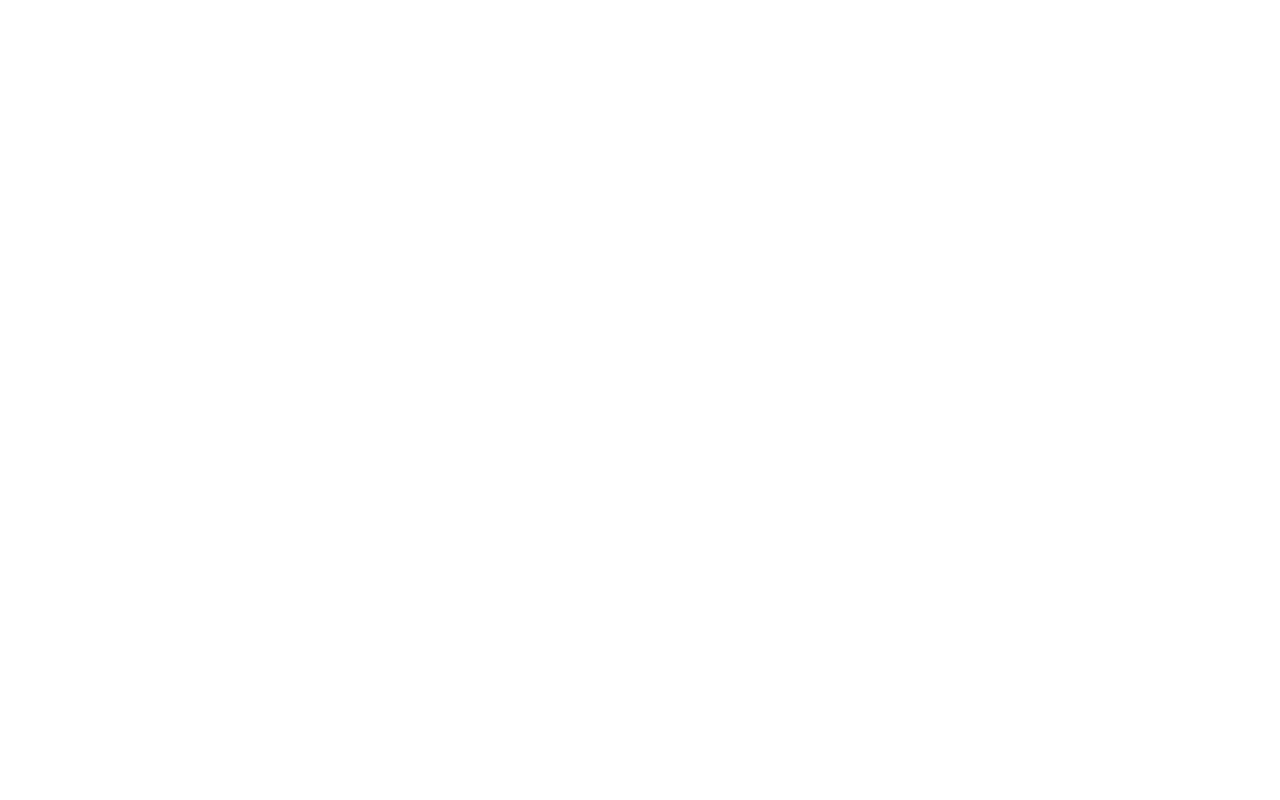
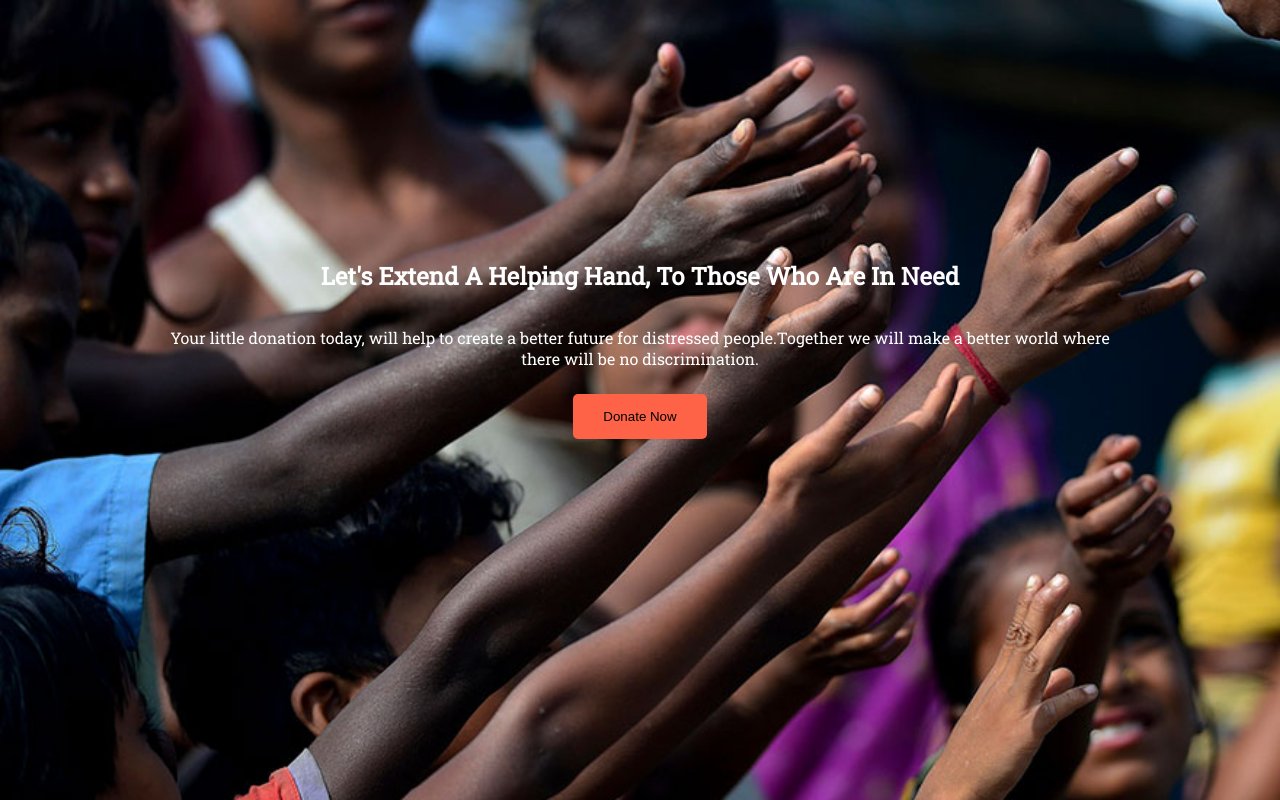
Before and after one commit to hasanshanto01/donation-ace, a plain HTML site: page index.html in a window 1280 px wide. Drawn offline with Linux system fonts and the light colour scheme.

Commit message:
title done

```diff
--- /dev/null
+++ b/css/style.css
@@ -0,0 +1,35 @@
+* {
+    margin: 0px;
+    padding: 0px;
+}
+
+body {
+    font-family: 'Roboto Slab', serif;
+    /* font-size: 20px; */
+}
+
+.title {
+    width: 100%;
+    height: 100vh;
+    background-image: url(/img/donation-1.jpg);
+    background-repeat: no-repeat;
+    background-size: cover;
+}
+
+.title-description {
+    color: white;
+    padding-top: 250px;
+    text-align: center;
+}
+
+.title-text {
+    margin: 0px 150px 15px 150px;
+    padding: 10px;
+}
+
+.link-btn {
+    background-color: tomato;
+    border: none;
+    border-radius: 5px;
+    padding: 15px 30px;
+}
--- a/index.html
+++ b/index.html
@@ -6,10 +6,22 @@
     <meta http-equiv="X-UA-Compatible" content="IE=edge">
     <meta name="viewport" content="width=device-width, initial-scale=1.0">
     <title>Donation-Ace</title>
+    <link rel="preconnect" href="https://fonts.googleapis.com">
+    <link rel="preconnect" href="https://fonts.gstatic.com" crossorigin>
+    <link href="https://fonts.googleapis.com/css2?family=Roboto+Slab&display=swap" rel="stylesheet">
+    <link rel="stylesheet" href="css/style.css">
 </head>
 
 <body>
-
+    <section class="title">
+        <div class="title-description">
+            <h1 class="title-text">Let's Extend A Helping Hand, To Those Who Are In Need</h1>
+            <p class="title-text">Your little donation today, will help to create a better future for distressed
+                people.Together we will make a
+                better world where there will be no discrimination.</p>
+            <button class="link-btn title-text">Donate Now</button>
+        </div>
+    </section>
 </body>
 
 </html>
```
Also changed, not shown: img/donation-1.jpg (added).
